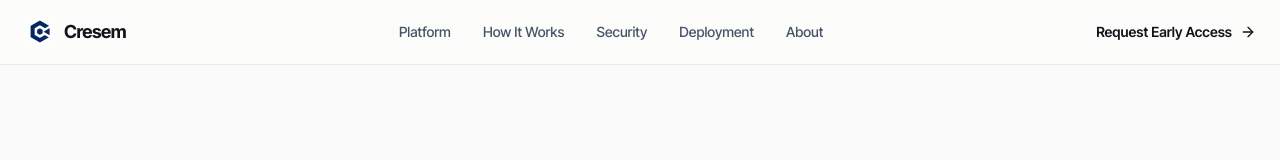
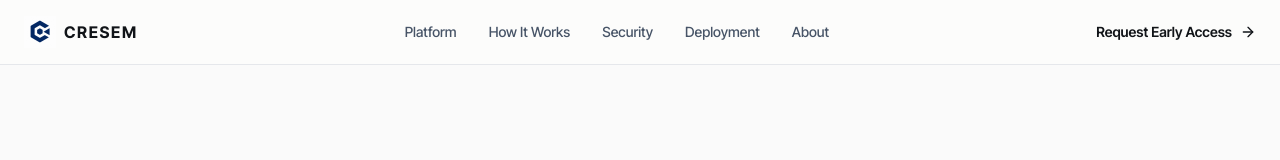
Before and after one commit to Asenra-Org/Credent-landingpage, a Next.js app: page / in a window 1280 px wide. Shown: the top 160 px of the page. Built offline with nearby package versions, Linux system fonts and the light colour scheme.

Commit message:
Change Cresem logo text to uppercase wide font

```diff
--- a/src/components/Footer.tsx
+++ b/src/components/Footer.tsx
@@ -15,7 +15,7 @@ export function Footer() {
             height={32}
             className="w-8 h-8 object-contain grayscale invert brightness-200 mix-blend-screen"
           />
-          <span className="font-bold">Cresem</span>
+          <span className="font-bold">CRESEM</span>
           <span className="text-white/40 ml-4 hidden sm:block">Enterprise Credit Decision Platform</span>
         </div>
 
--- a/src/components/Nav.tsx
+++ b/src/components/Nav.tsx
@@ -18,7 +18,7 @@ export function Nav() {
             className="w-8 h-8 object-contain"
             priority
           />
-          <span className="font-bold tracking-tight text-brand text-lg">Cresem</span>
+          <span className="font-bold uppercase tracking-widest text-brand text-sm sm:text-base">CRESEM</span>
         </Link>
 
         {/* Links */}
```
